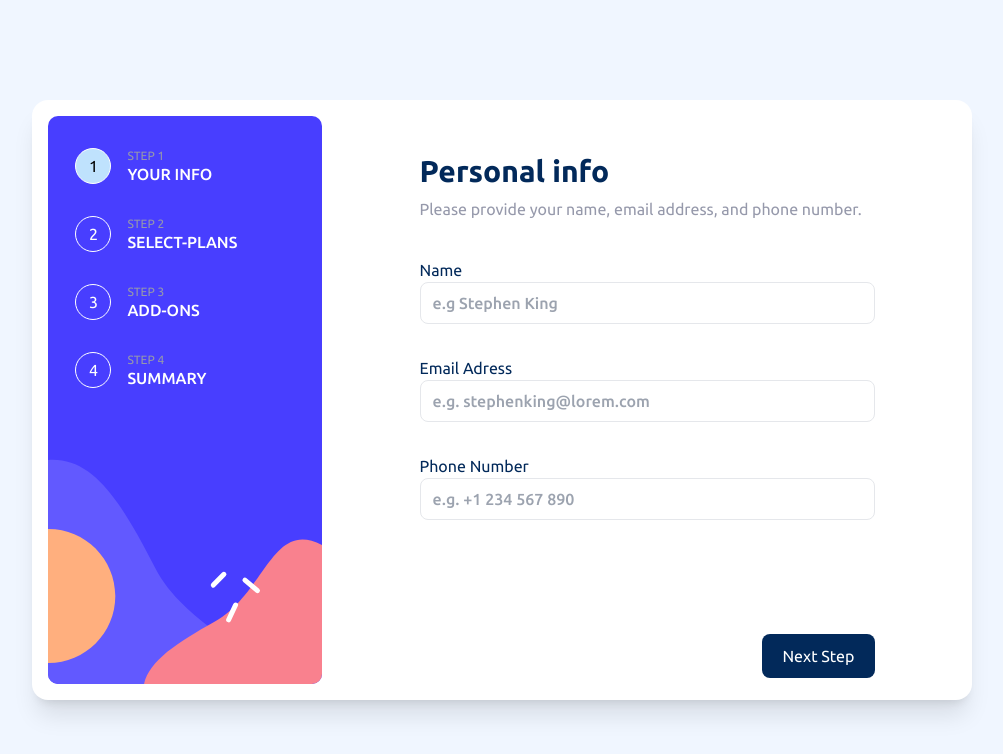
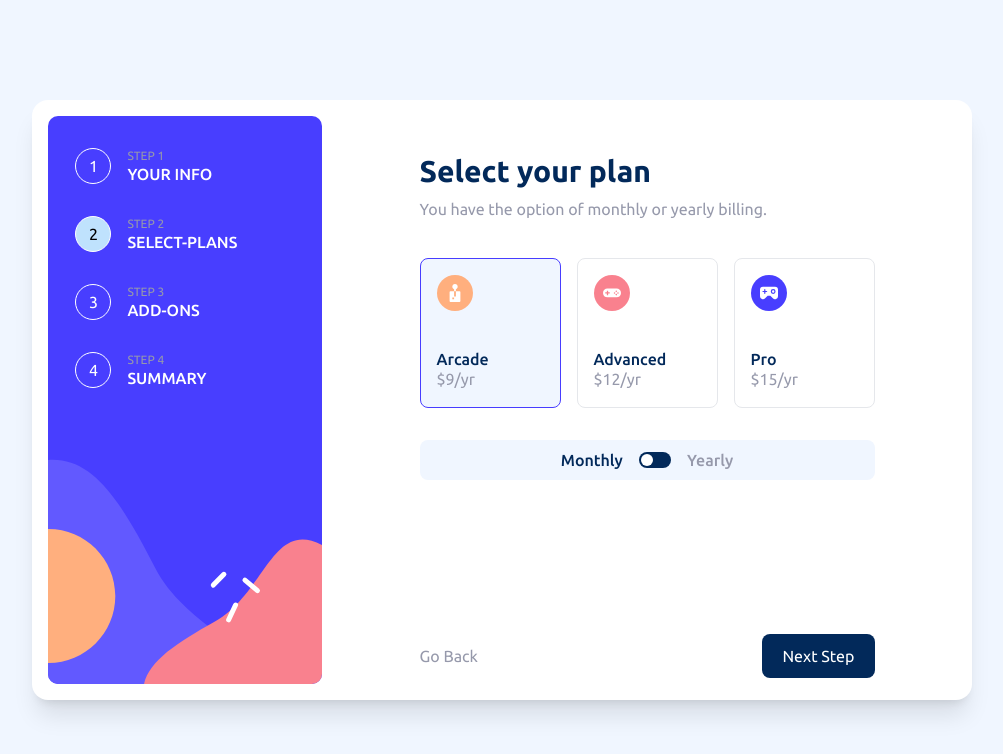
Before and after one commit to Manou-coder/multi-step-form, a React (Vite) app: page / in a window 1280 px wide. Shown: the top 754 px of the page, without its empty margins (138-1141 px from the left). Built offline with nearby package versions, Linux system fonts and the light colour scheme.

Commit message:
select plan finish

```diff
--- a/src/components/PersonalInfo.tsx
+++ b/src/components/PersonalInfo.tsx
@@ -1,42 +1,23 @@
+import { useState } from 'react'
 import { SubmitHandler, useForm } from 'react-hook-form'
-import { Step } from '../data/data'
+import { FormItems, Step, steps } from '../data/data'
 import { Footer } from './sidebar-end/Footer'
 import { Header } from './sidebar-end/Header'
 import { Main } from './sidebar-end/Main'
 
-type IFormInputs = {
-  name: string
-  email: string
-  phone: number
+export type StepProps = FormItems & {
+  updateForm: (item: Partial<FormItems>) => void
 }
 
-export const PersonalInfo = ({
-  step,
-  stepIndex,
-  setStepIndex,
-  setUserInfo,
-}: {
-  step: Step
-  stepIndex: number
-  setStepIndex: React.Dispatch<React.SetStateAction<number>>
-  setUserInfo: React.Dispatch<React.SetStateAction<object>>
-}) => {
-  const {
-    register,
-    formState: { errors },
-    handleSubmit,
-  } = useForm<IFormInputs>()
-
-  const onSubmit: SubmitHandler<IFormInputs> = (data) => {
-    setStepIndex((curr: number) => curr + 1)
-    setUserInfo((curr: object) => ({ ...curr, data }))
-    // console.log(data)
-    console.log('submit form')
+export const PersonalInfo = ({ name, email, phone, updateForm }: StepProps) => {
+  const errors = {
+    name: false,
+    email: false,
+    phone: false,
   }
-
   return (
-    <form onSubmit={handleSubmit(onSubmit)} className="h-full">
-      <Header step={step} />
+    <>
+      <Header step={steps[0]} />
       <Main>
         {/* name */}
         <div className="flex flex-col">
@@ -55,9 +36,17 @@ export const PersonalInfo = ({
                 : 'focus:border-PurplishBlue'
             }
           `}
-            {...register('name', { required: true })}
             type={'text'}
             placeholder={'e.g Stephen King'}
+            id="name"
+            name="name"
+            value={name}
+            required
+            onChange={(e) => {
+              updateForm({ name: e.target.value })
+            }}
+            autoFocus
+            autoComplete="name"
           />
         </div>
         {/* email */}
@@ -77,9 +66,13 @@ export const PersonalInfo = ({
                 : 'focus:border-PurplishBlue'
             }
           `}
-            {...register('email', { required: true })}
             type={'email'}
+            value={email}
+            onChange={(e) => {
+              updateForm({ email: e.target.value })
+            }}
             placeholder={'e.g. stephenking@lorem.com'}
+            autoComplete="email"
           />
         </div>
         {/* phone */}
@@ -99,13 +92,16 @@ export const PersonalInfo = ({
                 : 'focus:border-PurplishBlue'
             }
           `}
-            {...register('phone', { required: true })}
             type={'number'}
+            value={phone}
+            onChange={(e) => {
+              updateForm({ phone: e.target.value })
+            }}
             placeholder={'e.g. +1 234 567 890'}
+            autoComplete="phone"
           />
         </div>
       </Main>
-      <Footer stepIndex={stepIndex} setStepIndex={setStepIndex} />
-    </form>
+    </>
   )
 }
--- /dev/null
+++ b/src/components/SelectPlan.tsx
@@ -0,0 +1,51 @@
+import { cards, steps } from '../data/data'
+import { StepProps } from './PersonalInfo'
+import { Card } from './sidebar-end/Card'
+import { Header } from './sidebar-end/Header'
+import { Main } from './sidebar-end/Main'
+
+export const SelectPlan = ({ plan, planLength, updateForm }: StepProps) => {
+  return (
+    <>
+      <Header step={steps[1]} />
+      <Main>
+        <div className="flex gap-4">
+          {cards.map((card) => (
+            <Card
+              key={card.title}
+              image={card.image}
+              title={card.title}
+              monthPrice={card.monthPrice}
+              plan={plan}
+              planLength={planLength}
+              updateForm={updateForm}
+            />
+          ))}
+        </div>
+        <div
+          className="
+          flex justify-center items-center gap-4 bg-Magnolia rounded-lg py-2
+        "
+        >
+          <span className={`font-medium ${planLength && 'text-CoolGray'}`}>
+            Monthly
+          </span>
+          <span className="flex items-center">
+            <label className="w-8 relative inline-flex items-center cursor-pointer">
+              <input
+                checked={planLength}
+                type="checkbox"
+                onChange={(e) => updateForm({ planLength: e.target.checked })}
+                className="sr-only peer"
+              ></input>
+              <div className="w-full h-4 bg-MarineBlue rounded-full peer-checked:after:translate-x-4 after:absolute after:top-0.5 after:left-[2px] after:bg-white after:rounded-full after:h-3 after:w-3 after:transition-all will-change-transform"></div>
+            </label>
+          </span>
+          <span className={`font-medium ${!planLength && 'text-CoolGray'}`}>
+            Yearly
+          </span>
+        </div>
+      </Main>
+    </>
+  )
+}
--- a/src/components/Step2.tsx
+++ /dev/null
@@ -1,97 +0,0 @@
-import { useEffect, useRef, useState } from 'react'
-import { SubmitHandler, useForm } from 'react-hook-form'
-import { cards, Step } from '../data/data'
-import { Card } from './sidebar-end/Card'
-import { Footer } from './sidebar-end/Footer'
-import { Header } from './sidebar-end/Header'
-import { Main } from './sidebar-end/Main'
-// import { object } from './Wrapper'
-
-type IFormInputs = {
-  name: string
-  email: string
-  phone: number
-}
-
-export type Plan = {
-  plan: 'Arcade' | 'Advanced' | 'Pro'
-  monthly: boolean
-}
-
-export const Step2 = ({
-  step,
-  stepIndex,
-  setStepIndex,
-  setUserInfo,
-  userInfo,
-}: {
-  step: Step
-  stepIndex: number
-  setStepIndex: React.Dispatch<React.SetStateAction<number>>
-  setUserInfo: React.Dispatch<React.SetStateAction<object>>
-  userInfo: object
-}) => {
-  const handleChange = (event: any) => {
-    console.log('change')
-    setUserInfo((curr: any) => ({ ...curr, monthly: event.target.checked }))
-  }
-  const {
-    register,
-    formState: { errors },
-    handleSubmit,
-  } = useForm<IFormInputs>()
-
-  const onSubmit: SubmitHandler<IFormInputs> = (data) => {
-    setStepIndex((curr: number) => curr + 1)
-    setUserInfo((curr: object) => ({ ...curr, data }))
-    // console.log(data)
-    console.log('submit form')
-  }
-
-  return (
-    <form onSubmit={handleSubmit(onSubmit)} className="h-full">
-      <Header step={step} />
-      <Main>
-        <div className="flex gap-4">
-          {cards.map((card) => (
-            <Card
-              key={card.title}
-              image={card.image}
-              title={card.title}
-              monthPrice={card.monthPrice}
-              setUserInfo={setUserInfo}
-              userInfo={userInfo}
-            />
-          ))}
-        </div>
-        <div
-          className="
-          flex justify-center items-center gap-4 bg-Magnolia rounded-lg py-2
-        "
-        >
-          <span
-            className={`font-medium ${!userInfo.monthly && 'text-CoolGray'}`}
-          >
-            Monthly
-          </span>
-          <span className="flex items-center">
-            <label className="w-8 relative inline-flex items-center cursor-pointer">
-              <input
-                type="checkbox"
-                onChange={handleChange}
-                className="sr-only peer"
-              ></input>
-              <div className="w-full h-4 bg-MarineBlue rounded-full peer-checked:after:translate-x-4 after:absolute after:top-0.5 after:left-[2px] after:bg-white after:rounded-full after:h-3 after:w-3 after:transition-all will-change-transform"></div>
-            </label>
-          </span>
-          <span
-            className={`font-medium ${userInfo.monthly && 'text-CoolGray'}`}
-          >
-            Yearly
-          </span>
-        </div>
-      </Main>
-      <Footer stepIndex={stepIndex} setStepIndex={setStepIndex} />
-    </form>
-  )
-}
--- a/src/components/Wrapper.tsx
+++ b/src/components/Wrapper.tsx
@@ -1,45 +1,59 @@
-import { useState } from 'react'
-import { steps } from '../data/data'
+import { FormEvent, SetStateAction, useState } from 'react'
+import { FormItems, steps } from '../data/data'
 import { SidebarEnd } from './sidebar-end/SidebarEnd'
 import { SidebarStart } from './sidebar-start/SidebarStart'
 import { PersonalInfo } from './PersonalInfo'
-import { Plan, Step2 } from './Step2'
-
-export type UserInfoType = Plan
+import { SelectPlan } from './SelectPlan'
+import { initialValues } from '../data/data'
+import useMultiForm from '../hooks/useMultiForm'
+import { Footer } from './sidebar-end/Footer'
 
 const Wrapper = () => {
-  const [stepIndex, setStepIndex] = useState<number>(0)
-  const [userInfo, setUserInfo] = useState<object>({
-    plan: 'Arcade',
-    monthly: true,
-  })
-  console.log('userInfo: ', userInfo)
+  const [formData, setFormData] = useState(initialValues)
+
+  const updateForm = (fieldToUpdate: Partial<FormItems>) => {
+    setFormData((prev) => ({ ...formData, ...fieldToUpdate }))
+  }
+
+  const sideBar = ['Your Info', 'Select Plan', 'Add-Ons', 'Summary']
+
+  const {
+    currentIndex,
+    goBackwards,
+    goForwards,
+    isFirstStep,
+    isLastStep,
+    goToSection,
+  } = useMultiForm(sideBar.length)
+
+  const handleSubmit = (e: FormEvent) => {
+    e.preventDefault()
+    if (isLastStep) return alert('congrats something')
+    goForwards()
+  }
+  console.log('currentIndex: ', currentIndex)
 
   return (
     <div className="w-[940px] flex bg-white shadow-xl p-4 pr-0 rounded-2xl">
       <section>
-        <SidebarStart steps={steps} stepIndex={stepIndex} />
+        <SidebarStart currentIndex={currentIndex} />
       </section>
       <section className="w-full flex justify-center items-center">
-        <SidebarEnd>
-          {stepIndex === 0 && (
-            <PersonalInfo
-              step={steps[0]}
-              stepIndex={stepIndex}
-              setStepIndex={setStepIndex}
-              setUserInfo={setUserInfo}
+        <div className="w-[70%] h-full">
+          <form onSubmit={handleSubmit} className="h-full">
+            {currentIndex === 0 && (
+              <PersonalInfo {...formData} updateForm={updateForm} />
+            )}
+            {currentIndex === 1 && (
+              <SelectPlan {...formData} updateForm={updateForm} />
+            )}
+            <Footer
+              isFirstStep={isFirstStep}
+              isLastStep={isLastStep}
+              goBackwards={goBackwards}
             />
-          )}
-          {stepIndex === 1 && (
-            <Step2
-              step={steps[1]}
-              stepIndex={stepIndex}
-              setStepIndex={setStepIndex}
-              setUserInfo={setUserInfo}
-              userInfo={userInfo}
-            />
-          )}
-        </SidebarEnd>
+          </form>
+        </div>
       </section>
     </div>
   )
--- a/src/components/sidebar-end/Card.tsx
+++ b/src/components/sidebar-end/Card.tsx
@@ -1,44 +1,41 @@
 import React from 'react'
-import { CardType } from '../../data/data'
-import { Plan } from '../Step2'
-import { UserInfoType } from '../Wrapper'
+import { CardType, FormItems } from '../../data/data'
+
+type CardType2 = CardType & Partial<FormItems>
 
 export const Card = ({
   image,
   title,
   monthPrice,
   plan,
-  monthly,
-  setUserInfo,
-  userInfo,
-}: CardType & {
-  plan: any
-  monthly: any
-  setUserInfo: any
-  userInfo: object
-}) => {
-  console.log('userInfo: ', userInfo)
+  planLength,
+  updateForm,
+}: CardType2 & { updateForm: (item: Partial<FormItems>) => void }) => {
   return (
     <div
-      // onClick={() =>
-      //   setUserInfo((curr: UserInfoType) => ({ ...curr, plan: title }))
-      // }
       className={`w-1/3 rounded-lg p-4 border ${
-        userInfo.plan === title && 'border-PurplishBlue bg-Magnolia'
-      } hover:border-PurplishBlue hover:bg-Magnolia cursor-pointer `}
+        plan === title && 'border-PurplishBlue bg-Magnolia'
+      } hover:border-PurplishBlue hover:bg-Magnolia`}
     >
       <label htmlFor={title}>
-        <div className="flex flex-col text-MarineBlue">
+        <div className="flex flex-col text-MarineBlue cursor-pointer">
           <img className="mb-10 w-9" src={image} alt={title}></img>
           <span className="font-medium leading-none">{title}</span>
           <span className="text-CoolGray">{`$${
-            userInfo.monthly ? monthPrice : monthPrice * 10
-          }/${userInfo.monthly ? 'mo' : 'yr'}`}</span>
-          {!userInfo.monthly && (
+            !planLength ? monthPrice : monthPrice * 10
+          }/${planLength ? 'mo' : 'yr'}`}</span>
+          {planLength && (
             <span className="text-xs font-medium">2 months free</span>
           )}
         </div>
-        <input type="checkbox" name={title} id={title} />
+        <input
+          onChange={() => updateForm({ plan: title })}
+          className="hidden"
+          type="radio"
+          name={title}
+          id={title}
+          checked={plan === title}
+        />
       </label>
     </div>
   )
--- a/src/components/sidebar-end/Footer.tsx
+++ b/src/components/sidebar-end/Footer.tsx
@@ -1,19 +1,23 @@
 import React from 'react'
 
+type FooterProps = {
+  isFirstStep: boolean
+  isLastStep: boolean
+  goBackwards: () => void
+}
+
 export const Footer = ({
-  stepIndex,
-  setStepIndex,
-}: {
-  stepIndex: number
-  setStepIndex: React.Dispatch<React.SetStateAction<number>>
-}) => {
+  isFirstStep,
+  isLastStep,
+  goBackwards,
+}: FooterProps) => {
   return (
     <div className="h-[10%] flex justify-between items-center">
       <button
         type="button"
-        onClick={() => setStepIndex((curr: number) => curr - 1)}
+        onClick={goBackwards}
         className={`text-CoolGray active:text-MarineBlue ${
-          stepIndex === 0 && 'invisible'
+          isFirstStep && 'invisible'
         }`}
       >
         Go Back
--- a/src/components/sidebar-end/SidebarEnd.tsx
+++ b/src/components/sidebar-end/SidebarEnd.tsx
@@ -1,5 +1,21 @@
 import React from 'react'
+import { Footer } from './Footer'
 
-export const SidebarEnd = ({ children }: { children: React.ReactNode }) => {
-  return <div className="w-[70%] h-full">{children}</div>
+export const SidebarEnd = ({
+  children,
+  stepIndex,
+  setStepIndex,
+}: {
+  children: React.ReactNode
+  stepIndex: number
+  setStepIndex: any
+}) => {
+  return (
+    <div className="w-[70%] h-full">
+      <form className="h-full">
+        {children}
+        <Footer stepIndex={stepIndex} setStepIndex={setStepIndex} />
+      </form>
+    </div>
+  )
 }
--- a/src/components/sidebar-start/SidebarStart.tsx
+++ b/src/components/sidebar-start/SidebarStart.tsx
@@ -1,13 +1,7 @@
 import BgSidebarDesktop from '../../assets/images/bg-sidebar-desktop.svg'
-import { Step } from '../../data/data'
+import { Step, steps } from '../../data/data'
 
-export const SidebarStart = ({
-  steps,
-  stepIndex,
-}: {
-  steps: Step[]
-  stepIndex: number
-}) => {
+export const SidebarStart = ({ currentIndex }: { currentIndex: number }) => {
   return (
     <div
       style={{
@@ -31,7 +25,7 @@ export const SidebarStart = ({
                 border border-white
                 cursor-pointer
                 text-white
-                ${stepIndex === index && 'bg-LightBlue first:text-black'}
+                ${currentIndex === index && 'bg-LightBlue first:text-black'}
                 `}
               >
                 <span className="">{step.id}</span>
--- a/src/data/data.ts
+++ b/src/data/data.ts
@@ -65,3 +65,52 @@ export const cards: CardType[] = [
     monthPrice: 15,
   },
 ]
+
+export type FormItems = {
+  name: string
+  email: string
+  phone: string
+  plan: 'Arcade' | 'Advanced' | 'Pro'
+  planLength: boolean
+  isLargerStorage: boolean
+  isCustomizableProfile: boolean
+  isOnlineService: boolean
+}
+
+export const initialValues: FormItems = {
+  name: '',
+  email: '',
+  phone: '',
+  plan: 'Arcade',
+  planLength: false,
+  isLargerStorage: false,
+  isCustomizableProfile: false,
+  isOnlineService: false,
+}
+
+export const planOptions = {
+  Arcade: {
+    monthly: 9,
+    yearly: 90,
+  },
+  Advanced: {
+    monthly: 12,
+    yearly: 120,
+  },
+  Pro: {
+    monthly: 15,
+    yearly: 150,
+  },
+  onlineServices: {
+    monthly: 1,
+    yearly: 10,
+  },
+  largerStorage: {
+    monthly: 2,
+    yearly: 20,
+  },
+  customizableProfile: {
+    monthly: 2,
+    yearly: 20,
+  },
+}
--- /dev/null
+++ b/src/hooks/useMultiForm.tsx
@@ -0,0 +1,32 @@
+import { useState, ReactElement } from 'react'
+
+const useMultiForm = (formSteps: number) => {
+  const [currentIndex, setCurrentIndex] = useState(1)
+
+  const goBackwards = () => {
+    if (currentIndex === 0) return
+    // console.log('go')
+    setCurrentIndex((prev) => prev - 1)
+  }
+
+  const goForwards = () => {
+    if (currentIndex === formSteps - 1) return
+    setCurrentIndex((prev) => prev + 1)
+  }
+
+  // go to section
+  const goToSection = (item: number) => {
+    setCurrentIndex(item)
+  }
+
+  return {
+    currentIndex,
+    goForwards,
+    goBackwards,
+    goToSection,
+    isFirstStep: currentIndex === 0,
+    isLastStep: currentIndex === formSteps - 1,
+  }
+}
+
+export default useMultiForm
```
Also changed, not shown: src/components/Global.tsx (+74 -1 lines).
